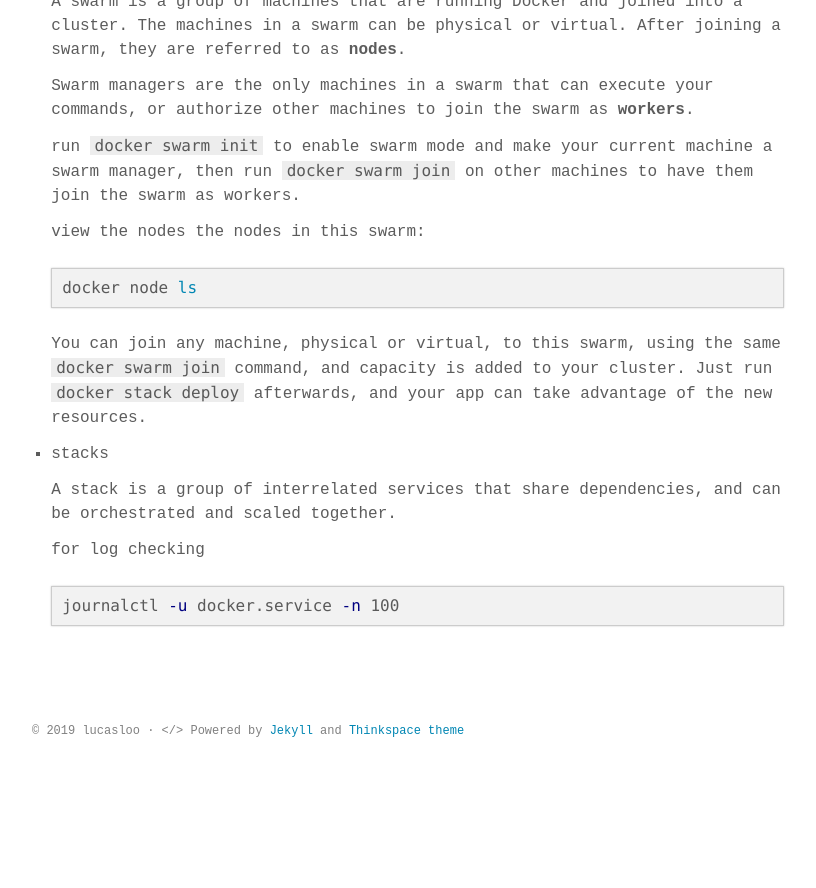
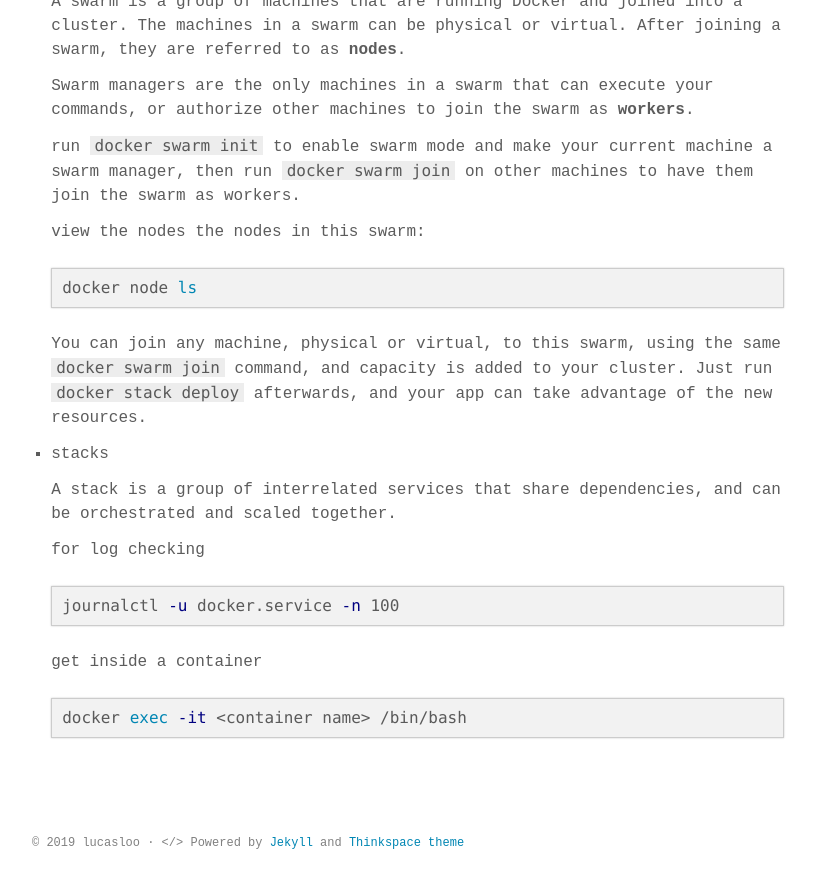
Before and after one commit to lucasloo/lucasloo.github.io, a Jekyll site: the page built from _posts/2019-05-28-docker-learning.md, in a window 1280 px wide and 900 px high, scrolled down 2660 px. Shown: the top 888 px of the window, without its empty margins (232-1048 px from the left). Built offline with Jekyll 4.4.1, drawn with Linux system fonts in a browser that asks for light colours; some web fonts are replaced; before the commit the page ends 3448 px from its top, so only the background shows below that.

Commit message:
docker cheat sheet

````diff
--- a/_posts/2019-05-28-docker-learning.md
+++ b/_posts/2019-05-28-docker-learning.md
@@ -142,3 +142,9 @@ docker run username/repository:tag                   # Run image from a registry
    ```shell
    journalctl -u docker.service -n 100
    ```
+
+   get inside a container
+
+   ```shell
+   docker exec -it <container name> /bin/bash
+   ```
````
